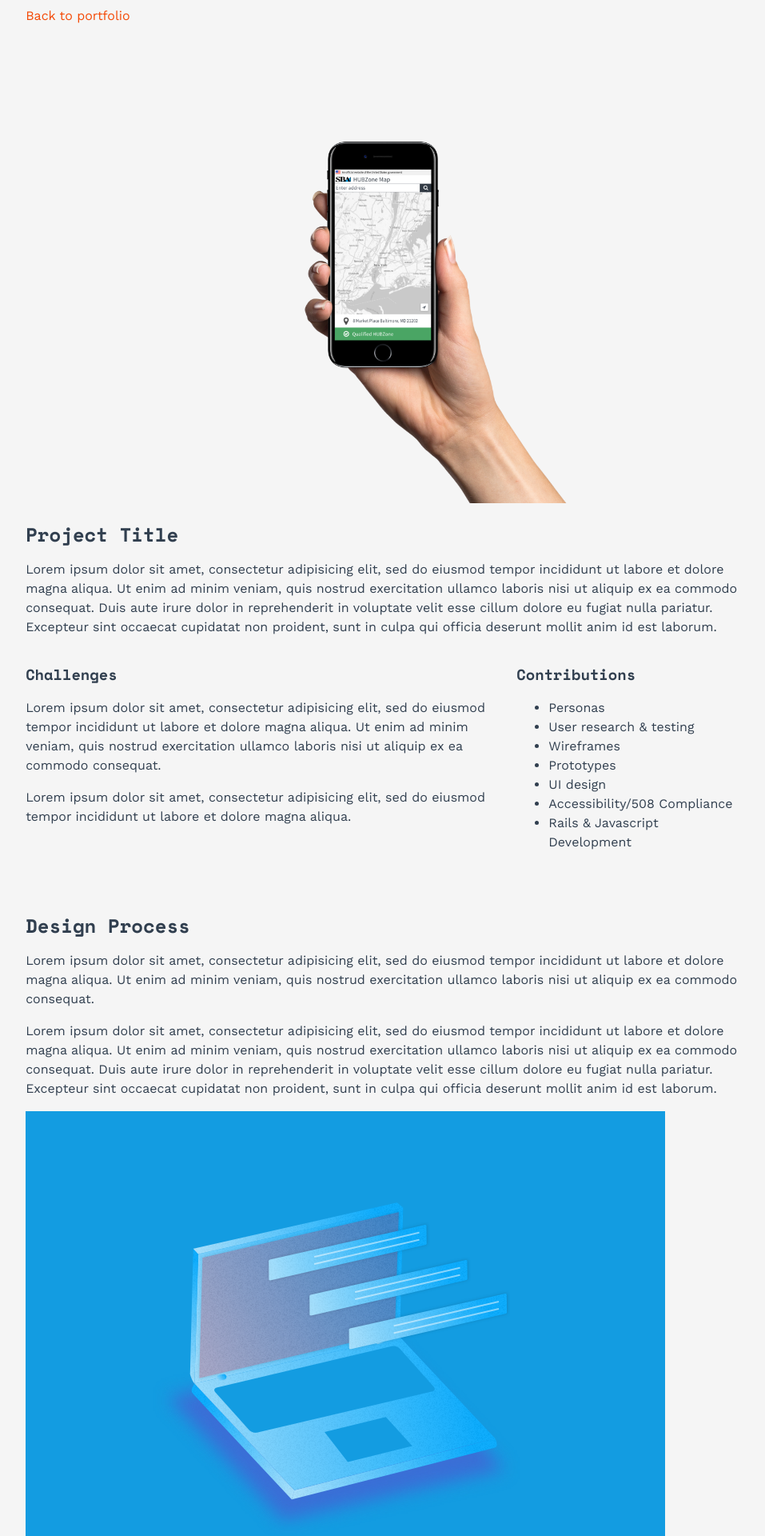
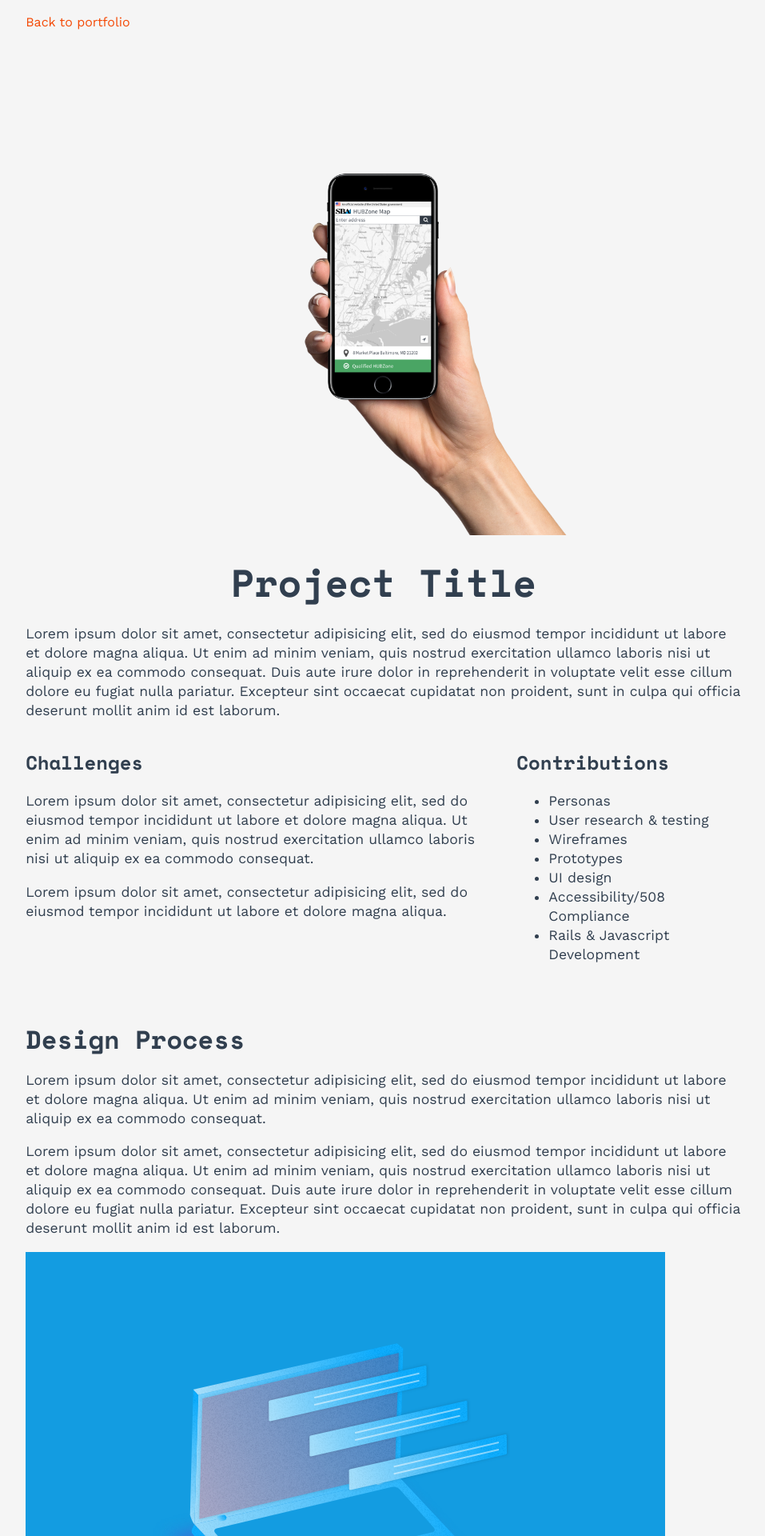
Before and after one commit to tbolt/tbolt.space, a Jekyll site: the page built from portfolio/template.md, in a window 1280 px wide. Shown: the top 1920 px of the page at 80% size, without its empty margins (160-1117 px from the left). Built offline with Jekyll 4.4.1, drawn with Linux system fonts in a browser that asks for light colours.

Commit message:
update template html, css, adds new imgs

```diff
--- a/_scss/portfolio-item.scss
+++ b/_scss/portfolio-item.scss
@@ -23,3 +23,32 @@
   max-width: 65%;
   margin-right: 2rem;
 }
+
+.portfolio-item h1 {
+  font-size: 3rem;
+  text-align: center;
+}
+
+.portfolio-item h2 {
+  font-size: 2rem;
+}
+
+.portfolio-item h3 {
+  font-size: 1.5rem;
+}
+
+.portfolio-item p,
+.portfolio-item ul,
+.portfolio-item li {
+  font-size: 1.1rem;
+}
+
+.picture-caption {
+  font-family: "Space Mono", monospace;
+  margin-top: 0;
+}
+
+.portfolio-item nav {
+  margin-top: 1rem;
+  margin-bottom: 2rem;
+}
--- a/_scss/portfolio.scss
+++ b/_scss/portfolio.scss
@@ -162,3 +162,7 @@
       -ms-transform: scale(1.03);
           transform: scale(1.03);
 }
+
+.fearless {
+  color: #663399;
+}
--- a/portfolio/template.md
+++ b/portfolio/template.md
@@ -33,21 +33,21 @@
     <p>Lorem ipsum dolor sit amet, consectetur adipisicing elit, sed do eiusmod tempor incididunt ut labore et dolore magna aliqua. Ut enim ad minim veniam, quis nostrud exercitation ullamco laboris nisi ut aliquip ex ea commodo consequat.</p>
     <p>Lorem ipsum dolor sit amet, consectetur adipisicing elit, sed do eiusmod tempor incididunt ut labore et dolore magna aliqua. Ut enim ad minim veniam, quis nostrud exercitation ullamco laboris nisi ut aliquip ex ea commodo consequat. Duis aute irure dolor in reprehenderit in voluptate velit esse cillum dolore eu fugiat nulla pariatur. Excepteur sint occaecat cupidatat non proident, sunt in culpa qui officia deserunt mollit anim id est laborum.</p>
     <img src="/assets/img/portfolio/placeholder.png" alt="">
-    <p><strong>Picture caption</strong> with a description</p>
+    <p class="picture-caption"><strong>Picture caption</strong> with a description</p>
   </section>
   <section>
     <h2>Another Title</h2>
     <p>Lorem ipsum dolor sit amet, consectetur adipisicing elit, sed do eiusmod tempor incididunt ut labore et dolore magna aliqua. Ut enim ad minim veniam, quis nostrud exercitation ullamco laboris nisi ut aliquip ex ea commodo consequat. Duis aute irure dolor in reprehenderit in voluptate velit esse cillum dolore eu fugiat nulla pariatur. Excepteur sint occaecat cupidatat non proident, sunt in culpa qui officia deserunt mollit anim id est laborum.</p>
     <p>Lorem ipsum dolor sit amet, consectetur adipisicing elit, sed do eiusmod tempor incididunt ut labore et dolore magna aliqua. Ut enim ad minim veniam, quis nostrud exercitation ullamco laboris nisi ut aliquip ex ea commodo consequat.</p>
     <img src="/assets/img/portfolio/placeholder.png" alt="">
-    <p><strong>Picture caption</strong> with a description</p>
+    <p class="picture-caption"><strong>Picture caption</strong> with a description</p>
   </section>
   <section>
     <h2>User Testing</h2>
     <p>Lorem ipsum dolor sit amet, consectetur adipisicing elit, sed do eiusmod tempor incididunt ut labore et dolore magna aliqua. Ut enim ad minim veniam, quis nostrud exercitation ullamco laboris nisi ut aliquip ex ea commodo consequat. </p>
     <p>Duis aute irure dolor in reprehenderit in voluptate velit esse cillum dolore eu fugiat nulla pariatur. Excepteur sint occaecat cupidatat non proident, sunt in culpa qui officia deserunt mollit anim id est laborum.</p>
     <img src="/assets/img/portfolio/placeholder.png" alt="">
-    <p><strong>Picture caption</strong> with a description</p>
+    <p class="picture-caption"><strong>Picture caption</strong> with a description</p>
   </section>
   <section>
     <h2>Implementation</h2>
```
Also changed, not shown: _layouts/post.html (+3 -4 lines), about.md (+1 -1 lines), contact.md (+2 -0 lines), portfolio.md (+1 -0 lines), portfolio/tourbook.md (+4 -4 lines), assets/img/portfolio/tourbook-screens.png (added).
